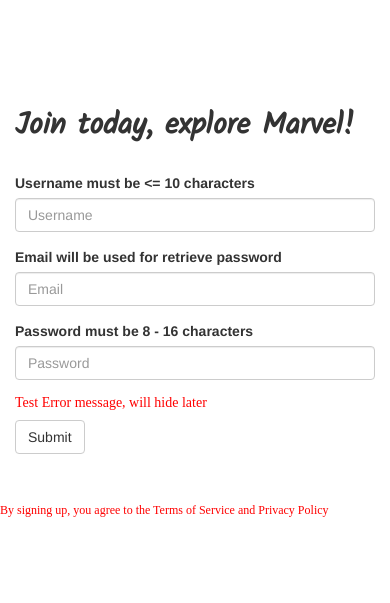
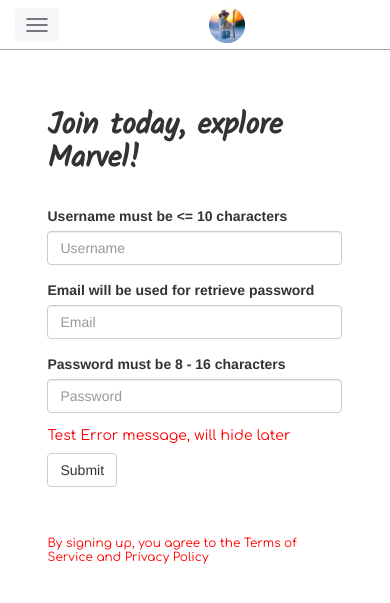
Before and after one commit to byn9826/canada-parks, a PHP site: page /signup/ in a window 390 px wide. Shown: the top 603 px of the page. Run offline with PHP 8.4, Linux system fonts and the light colour scheme; data that the repository does not hold is empty.

Commit message:
responsive home navi

```diff
--- a/signup/index.php
+++ b/signup/index.php
@@ -28,7 +28,7 @@ if(isset($_POST['newname'])) {
 				include "../templates/header.php";
 			?>
             <main id="main" class="row">
-				<section id="signup" class="col-md-4 col-md-offset-4">
+				<section id="signup" class="col-md-4 col-md-offset-4 col-sm-6 col-sm-offset-3 col-xs-10 col-xs-offset-1">
 					<h2>Join today, explore Marvel!</h2>
 					<form id="user-signup" method="POST" action="" >
 						<div id="form-name" class="form-group">
@@ -46,8 +46,8 @@ if(isset($_POST['newname'])) {
 						<h5 id="signup-error">Test Error message, will hide later</h5>
 						<input id="signup-button" type="button" name="signup-button" value="Submit" class="btn btn-default" />
 					</form>
+					<h6>By signing up, you agree to the Terms of Service and Privacy Policy</h6>
 				</section>
-				<h6>By signing up, you agree to the Terms of Service and Privacy Policy</h6>
             </main>
         </div>
 	</body>
--- a/static/css/globe.css
+++ b/static/css/globe.css
@@ -1,5 +1,5 @@
 h1{
-    font-family: "Gloria Hallelujah", Times, serif;
+    font-family: "Kalam", Times, serif;
     margin: 0;
 }
 
@@ -14,17 +14,17 @@ h3{
 }
 
 h4{
-    font-family: "Times New Roman", Times, serif;
+    font-family: "Comfortaa", Times, serif;
     margin: 0;
 }
 
 h5{
-    font-family: "Times New Roman", Times, serif;
+    font-family: "Comfortaa", Times, serif;
     margin: 0;
 }
 
 h6{
-    font-family: "Times New Roman", Times, serif;
+    font-family: "Comfortaa", Times, serif;
     margin: 0;
 }
 
@@ -76,6 +76,19 @@ main{
     padding-left: 5%;
 }
 
+#header-hamburger {
+    background-color: #f7f7f9;
+    float: left; !important
+}
+
+#header-hamburger span {
+    border: 1px solid #74777c;
+}
+
+#header-links a{
+    font-family: "Comfortaa", Times, serif;
+}
+
 #login-error{
     display: block;
     margin-top: 10px;
--- a/static/css/signup.css
+++ b/static/css/signup.css
@@ -15,7 +15,7 @@
     color: red;
 }
 
-#main h6{
+#signup h6{
     display: block;
     margin-top: 50px;
     color: red;
--- a/templates/header.php
+++ b/templates/header.php
@@ -43,17 +43,24 @@ if(isset($_POST['username'])) {
 }
 ?>
 <div class="row">
-    <header id="header" class="col-md-12 col-sm-12 visible-lg visible-md visible-sm">
-        <div class="col-md-1 col-md-offset-1 col-sm-1">
-            <img alt="Marvel Logo" src="<?php echo $team_route_src . 'static/img/logo.png'; ?>" />
+    <header id="header" class="col-md-12 col-sm-12 col-xs-12">
+        <button id="header-hamburger" type="button" class="navbar-toggle co-xs-4 visible-xs">
+            <span class="icon-bar"></span>
+            <span class="icon-bar"></span>
+            <span class="icon-bar"></span>
+        </button>
+        <div class="col-md-1 col-md-offset-1 col-sm-1 col-sm-offset-0 col-xs-2 col-xs-offset-4">
+            <a href="<?php echo $team_route_src; ?>">
+                <img alt="Marvel Logo" src="<?php echo $team_route_src . 'static/img/logo.png'; ?>" />
+            </a>
         </div>
-        <form class="navbar-form navbar-left col-md-5" role="search">
+        <form class="navbar-form navbar-left col-md-5 col-sm-4 visible-lg visible-md visible-sm" role="search">
             <div class="form-group">
                 <input type="text" class="form-control" placeholder="Search">
             </div>
             <span id="header-searchicon" class="glyphicon glyphicon-search"></span>
         </form>
-        <ul class="nav navbar-nav col-md-4 navbar-right">
+        <ul id="header-links" class="nav navbar-nav col-md-5 col-sm-6 navbar-right visible-lg visible-md visible-sm">
             <?php
                 foreach ($header_navi as $nav) {
                     echo '<li><a>' . $nav['link'] . '</a></li>';
```
Also changed, not shown: index.php (+8 -12 lines), static/js/home.js (deleted, +0 -13 lines).
